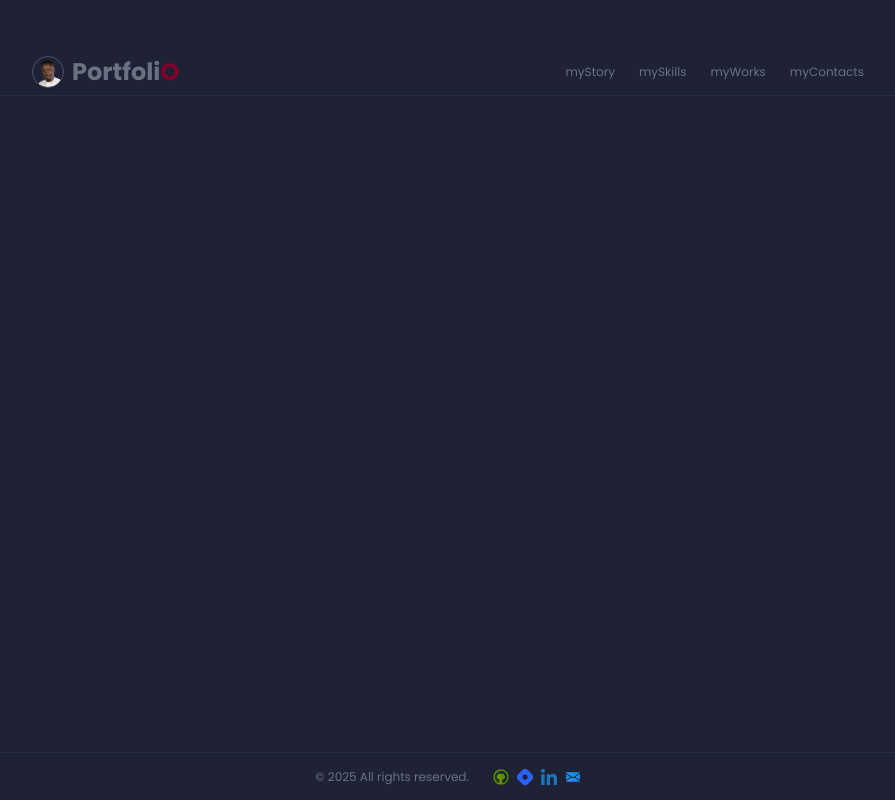
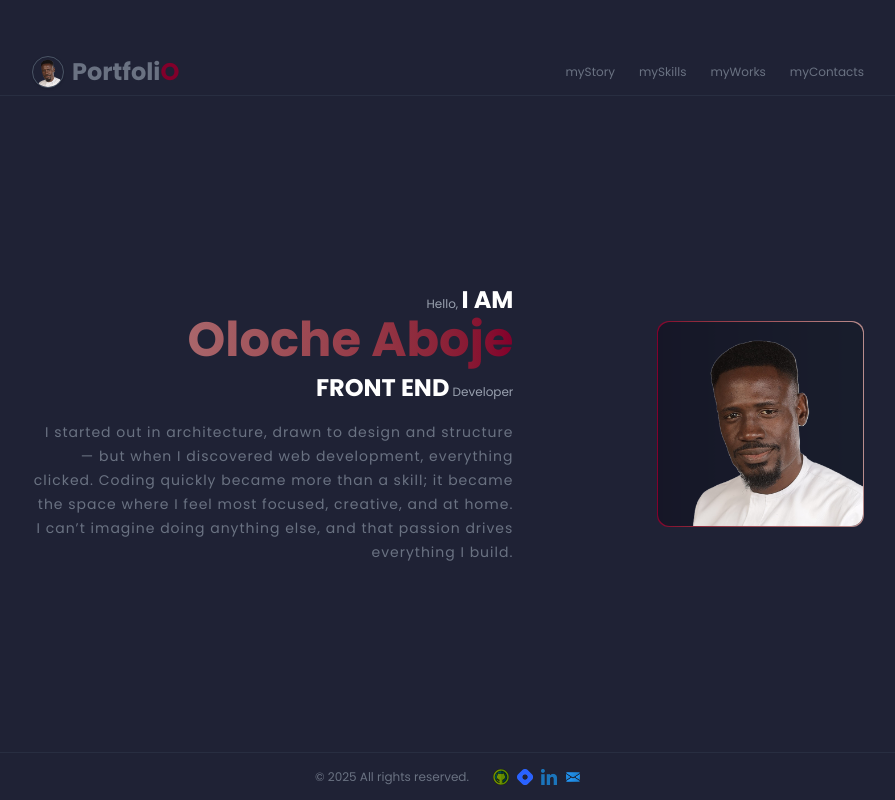
Before and after one commit to accdev1694/my-dynamic-portfolio, a React (Vite) app: page / in a window 1280 px wide. Shown: the whole page, without its empty margins (192-1087 px from the left). Built offline with nearby package versions, Linux system fonts and the light colour scheme.

Commit message:
centralize content inside main component

```diff
--- a/src/components/ImageCard.jsx
+++ b/src/components/ImageCard.jsx
@@ -1,5 +1,4 @@
 import { getImgUrl } from "../../utils";
-
 const ImageCard = ({ url, width, alt }) => {
   return <img className={width} src={getImgUrl(url)} alt={alt} />;
 };
--- a/src/components/Main.jsx
+++ b/src/components/Main.jsx
@@ -1,5 +1,9 @@
+import About from "./sections/About";
+
 const Main = () => {
-    return ( <div className=""></div> );
-}
+  return <div className="absolute md:top-24 md:bottom-12  bg-[--var(color-bg)]">
+    <About />
+  </div>;
+};
 
 export default Main;
--- a/src/components/sections/About.jsx
+++ b/src/components/sections/About.jsx
@@ -4,7 +4,7 @@ const About = () => {
   return (
     <section
       id="my-story"
-      className=" text-gray-400 h-screen flex flex-col-reverse md:flex-row items-center justify-center md:justify-between relative px-8 md:px-56 pb-12"
+      className="text-gray-400 h-full flex flex-col-reverse md:flex-row items-center justify-center md:justify-between px-8 md:px-56"
     >
       <div className="md:w-[70%] justfy-left md:mr-18 text-center md:text-right items-center">
         <h3 className="text-xs">
```
